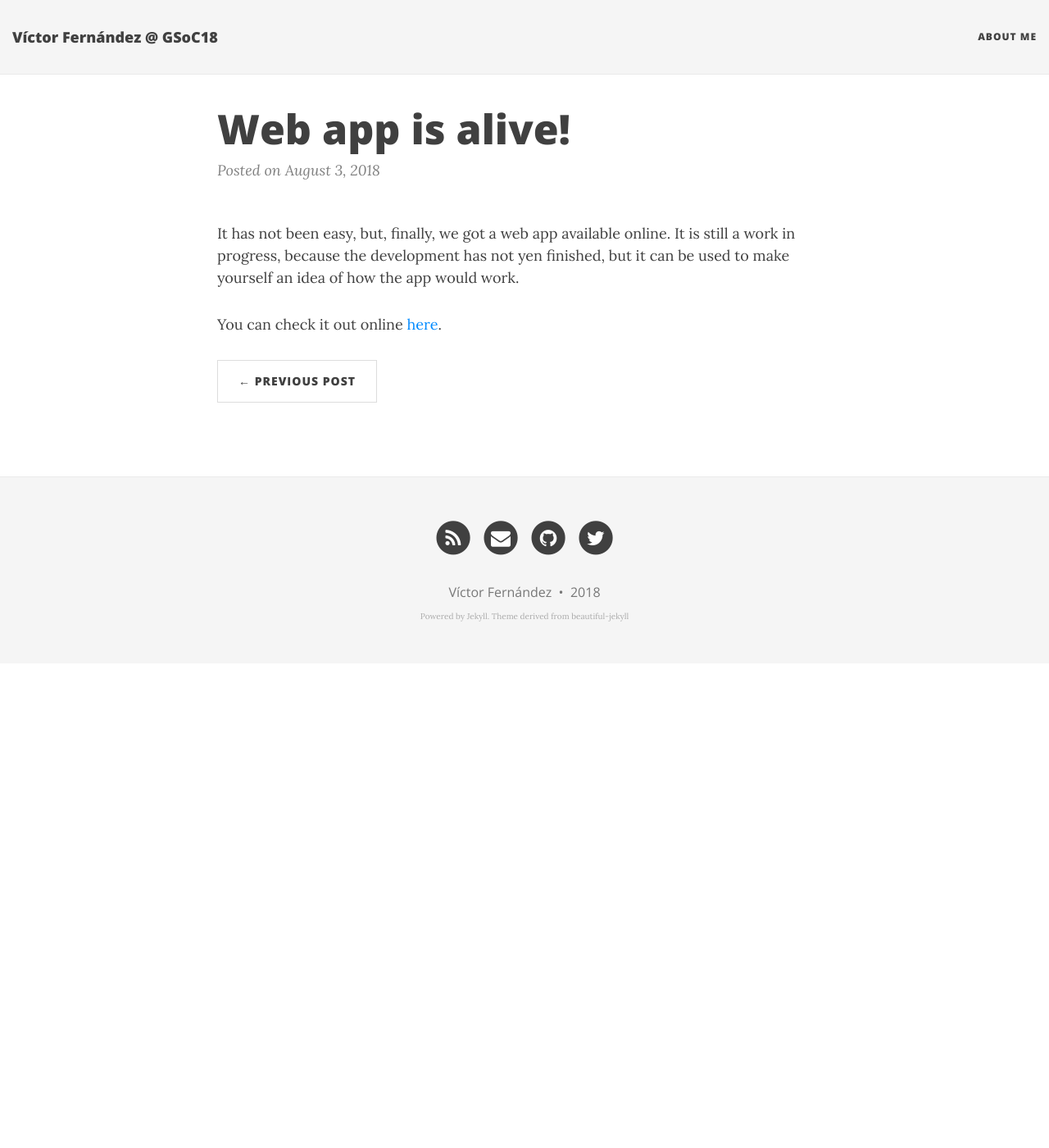
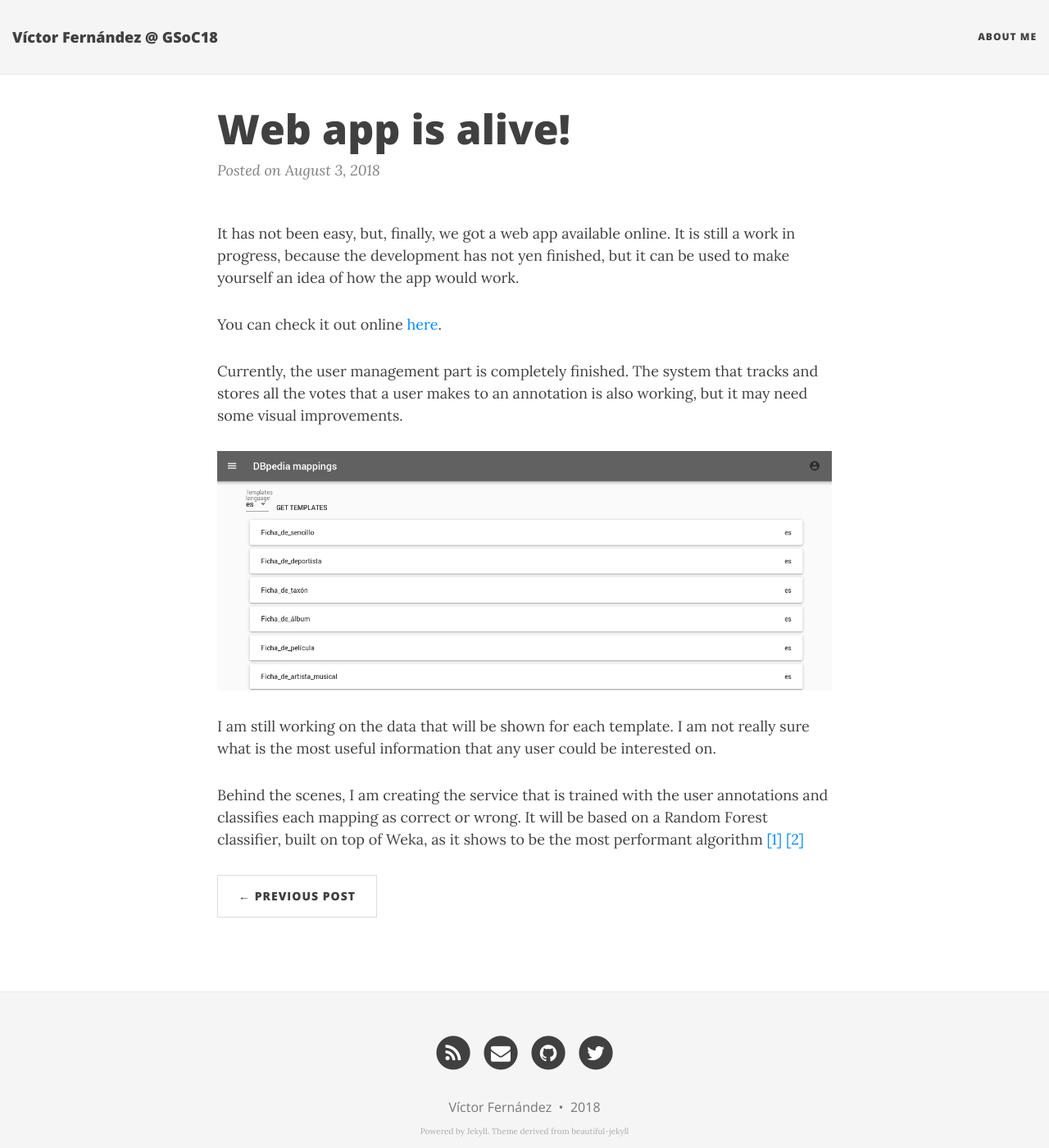
Before and after one commit to vfrico/dbpedia-gsoc-18, a Jekyll site: the page built from _posts/2018-08-03-webapp-is-alive.markdown, in a window 1280 px wide and 1400 px high. Shown: the whole window at 82% size. Built offline with Jekyll 4.4.1, drawn with Linux system fonts in a browser that asks for light colours; nearby versions of some CDN libraries; comment, search, counter and statistics services are not loaded.

Commit message:
Extending last blog post content

```diff
--- a/_posts/2018-08-03-webapp-is-alive.markdown
+++ b/_posts/2018-08-03-webapp-is-alive.markdown
@@ -8,3 +8,12 @@ date: '2018-08-03'
 It has not been easy, but, finally, we got a web app available online. It is still a work in progress, because the development has not yen finished, but it can be used to make yourself an idea of how the app would work.
 
 You can check it out online [here](http://35.187.57.43:3000/).
+
+Currently, the user management part is completely finished. The system that tracks and stores all the votes that a user makes to an annotation is also working, but it may need some visual improvements.
+
+![Web app screenshot]( https://raw.githubusercontent.com/vfrico/dbpedia-gsoc-18/gh-pages/img/webapp-1.png "Web app screenshot")
+
+
+I am still working on the data that will be shown for each template. I am not really sure what is the most useful information that any user could be interested on.
+
+Behind the scenes, I am creating the service that is trained with the user annotations and classifies each mapping as correct or wrong. It will be based on a Random Forest classifier, built on top of Weka, as it shows to be the most performant algorithm [\[1\]](Predicting Incorrect Mappings: A Data-Driven Approach Applied to DBpedia) [\[2\]](https://vfrico.github.io/dbpedia-gsoc-18/2018-06-07-review-of-first-month/)
```
Also changed, not shown: img/webapp-1.png (added).
